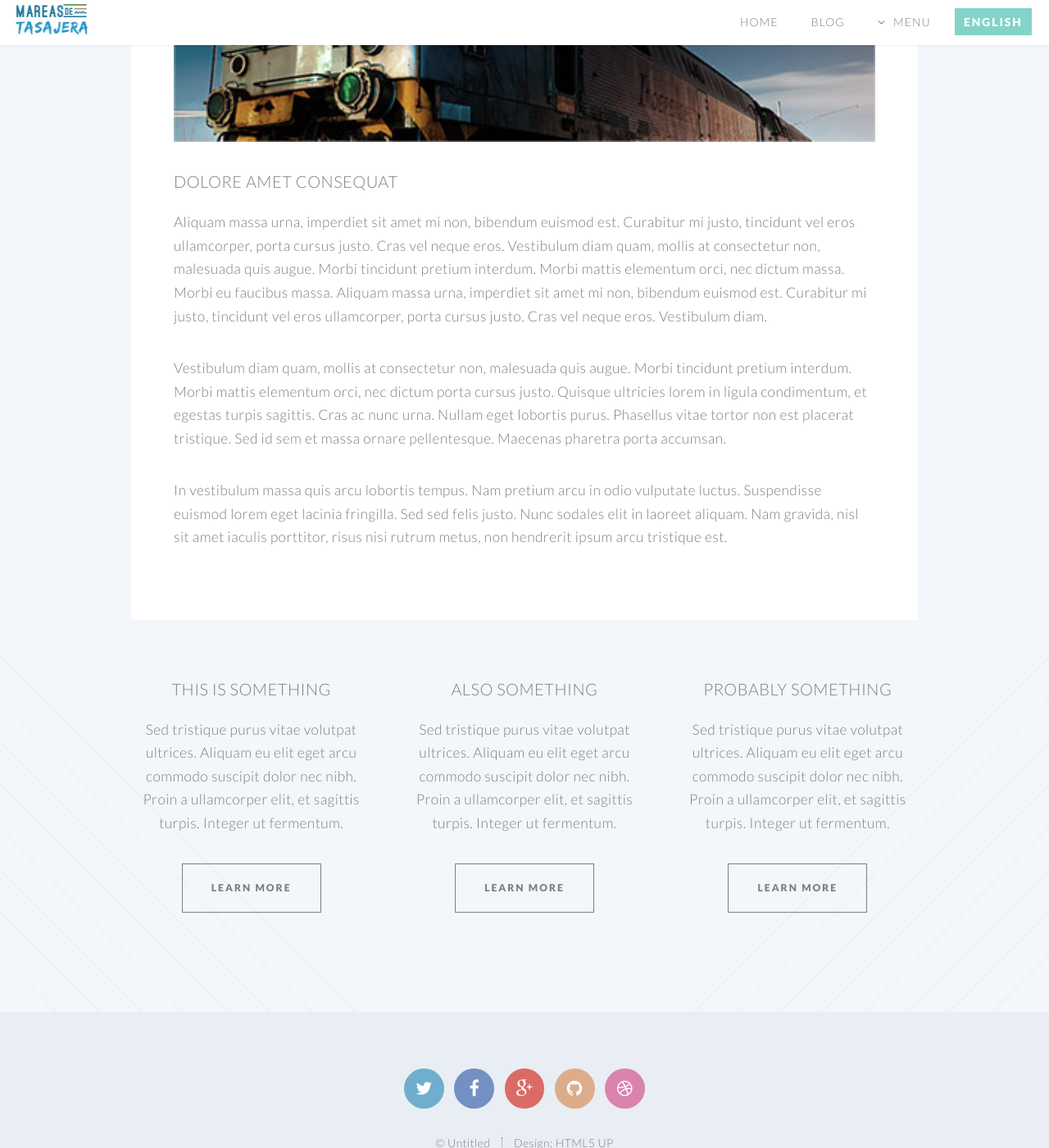
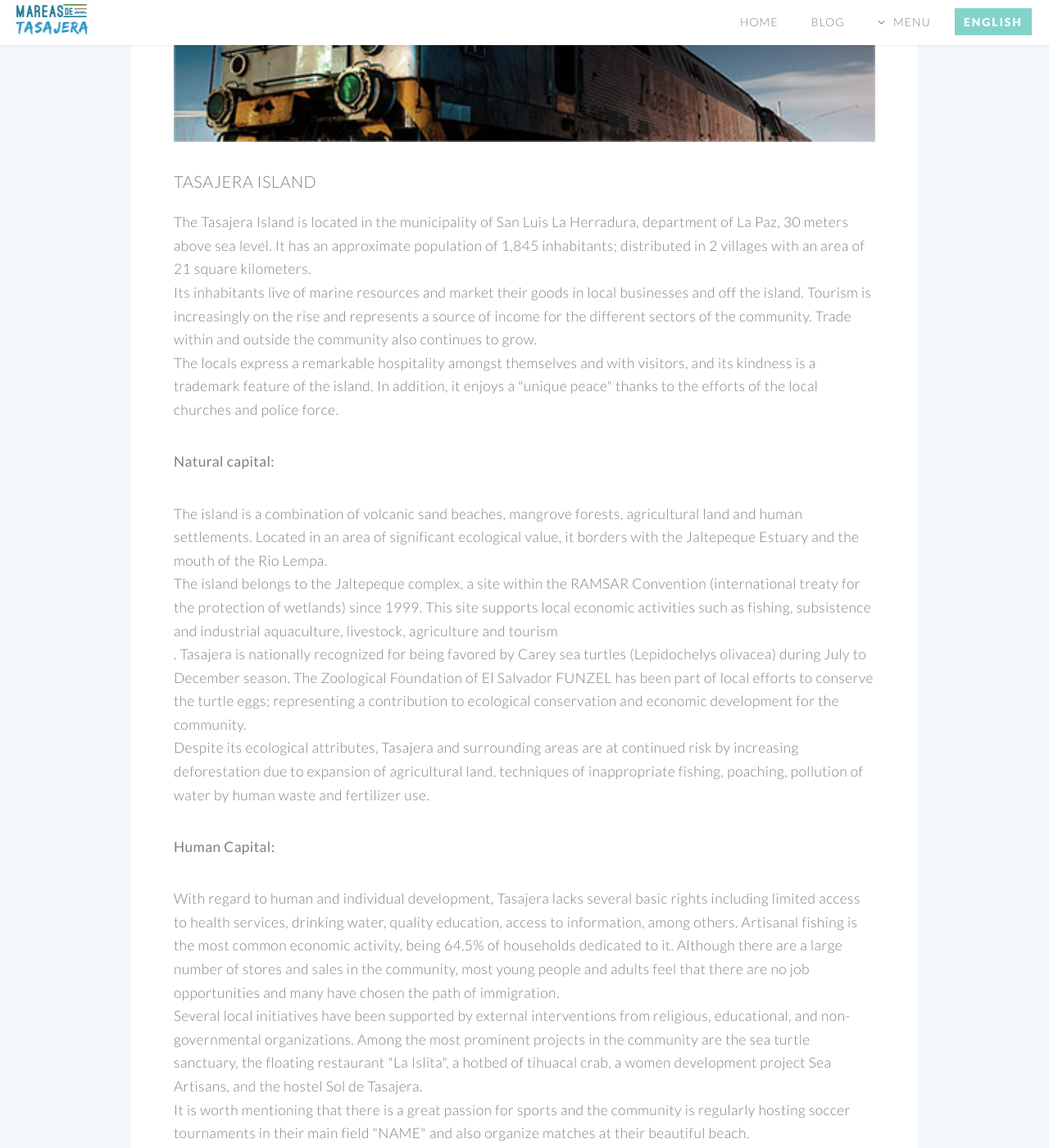
Before and after one commit to danteo90/danteo90.github.io, a Jekyll site: the page built from the-island.html, in a window 1280 px wide and 1400 px high, scrolled down 637 px. Shown: the whole window at 82% size. Built offline with Jekyll 4.4.1, drawn with Linux system fonts in a browser that asks for light colours; some of the changed text lies outside the part shown.

Commit message:
Update the-island.html

```diff
--- a/the-island.html
+++ b/the-island.html
@@ -13,7 +13,7 @@ layout: default
 
 				<header class="special container">
 					<span class="icon fa-mobile"></span>
-					<h2><strong>Isla Tasajera</strong></h2>
+					<h2><strong>Tasajera Island</strong></h2>
 					<p>Where that in the center faces the nameless horrors alone.</p>
 				</header>
 
@@ -25,11 +25,23 @@ layout: default
 								<section>
 									<a href="#" class="image featured"><img src="images/pic04.jpg" alt="" /></a>
 									<header>
-										<h3>Dolore Amet Consequat</h3>
+										<h3>Tasajera Island</h3>
 									</header>
-									<p>Aliquam massa urna, imperdiet sit amet mi non, bibendum euismod est. Curabitur mi justo, tincidunt vel eros ullamcorper, porta cursus justo. Cras vel neque eros. Vestibulum diam quam, mollis at consectetur non, malesuada quis augue. Morbi tincidunt pretium interdum. Morbi mattis elementum orci, nec dictum massa. Morbi eu faucibus massa. Aliquam massa urna, imperdiet sit amet mi non, bibendum euismod est. Curabitur mi justo, tincidunt vel eros ullamcorper, porta cursus justo. Cras vel neque eros. Vestibulum diam.</p>
-									<p>Vestibulum diam quam, mollis at consectetur non, malesuada quis augue. Morbi tincidunt pretium interdum. Morbi mattis elementum orci, nec dictum porta cursus justo. Quisque ultricies lorem in ligula condimentum, et egestas turpis sagittis. Cras ac nunc urna. Nullam eget lobortis purus. Phasellus vitae tortor non est placerat tristique. Sed id sem et massa ornare pellentesque. Maecenas pharetra porta accumsan. </p>
-									<p>In vestibulum massa quis arcu lobortis tempus. Nam pretium arcu in odio vulputate luctus. Suspendisse euismod lorem eget lacinia fringilla. Sed sed felis justo. Nunc sodales elit in laoreet aliquam. Nam gravida, nisl sit amet iaculis porttitor, risus nisi rutrum metus, non hendrerit ipsum arcu tristique est.</p>
+									<p>The Tasajera Island is located in the municipality of San Luis La Herradura, department of La Paz, 30 meters above sea level. It has an approximate population of 1,845 inhabitants; distributed in 2 villages with an area of 21 square kilometers.<br />
+									Its inhabitants live of marine resources and market their goods in local businesses and off the island. Tourism is increasingly on the rise and represents a source of income for the different sectors of the community. Trade within and outside the community also continues to grow. <br />
+									The locals express a remarkable hospitality amongst themselves and with visitors, and its kindness is a trademark feature of the island. In addition, it enjoys a "unique peace" thanks to the efforts of the local churches and police force.</p>
+									<p><strong>Natural capital:</strong></p>
+									<p>The island is a combination of volcanic sand beaches, mangrove forests, agricultural land and human settlements. Located in an area of significant ecological value, it borders with the Jaltepeque Estuary and the mouth of the Rio Lempa.<br />
+									The island belongs to the Jaltepeque complex, a site within the RAMSAR Convention (international treaty for the protection of wetlands) since 1999. This site supports local economic activities such as fishing, subsistence and industrial aquaculture, livestock, agriculture and tourism <br />.
+									Tasajera is nationally recognized for being favored by Carey sea turtles (Lepidochelys olivacea) during July to December season. The Zoological Foundation of El Salvador FUNZEL has been part of local efforts to conserve the turtle eggs; representing a contribution to ecological conservation and economic development for the community.<br />
+									Despite its ecological attributes, Tasajera and surrounding areas are at continued risk by increasing deforestation due to expansion of agricultural land, techniques of inappropriate fishing, poaching, pollution of water by human waste and fertilizer use.</p>
+									<p><strong>Human Capital:</strong></p>
+									<p>With regard to human and individual development, Tasajera lacks several basic rights including limited access to health services, drinking water, quality education, access to information, among others. Artisanal fishing is the most common economic activity, being 64.5% of households dedicated to it. Although there are a large number of stores and sales in the community, most young people and adults feel that there are no job opportunities and many have chosen the path of immigration.<br />
+									Several local initiatives have been supported by external interventions from religious, educational, and non-governmental organizations. Among the most prominent projects in the community are the sea turtle sanctuary, the floating restaurant "La Islita", a hotbed of tihuacal crab, a women development project Sea Artisans, and the hostel Sol de Tasajera.<br />
+									It is worth mentioning that there is a great passion for sports and the community is regularly hosting soccer tournaments in their main field "NAME" and also organize matches at their beautiful beach.</p>
+									<p><strong>Social capital:</strong></p>
+									<p>The Social Capital of Tasajera Island is mainly linked to the investment and development of other local capitals. The local organizational capacity, known as self-governance, is defined as the internal capacity of the population to guide their own future. In Tasajera, there is an ADESCO which is composed of members of other cooperatives and committees with the mandate to manage and implement projects of community benefit. <br />
+									There is some level of organizational deficiency and there is a perceived lack of cooperation between members of the community. In this theme, there is lack of investment in capacity-building, governance and collective participation.</p>
 								</section>
 							</div>
 
```
